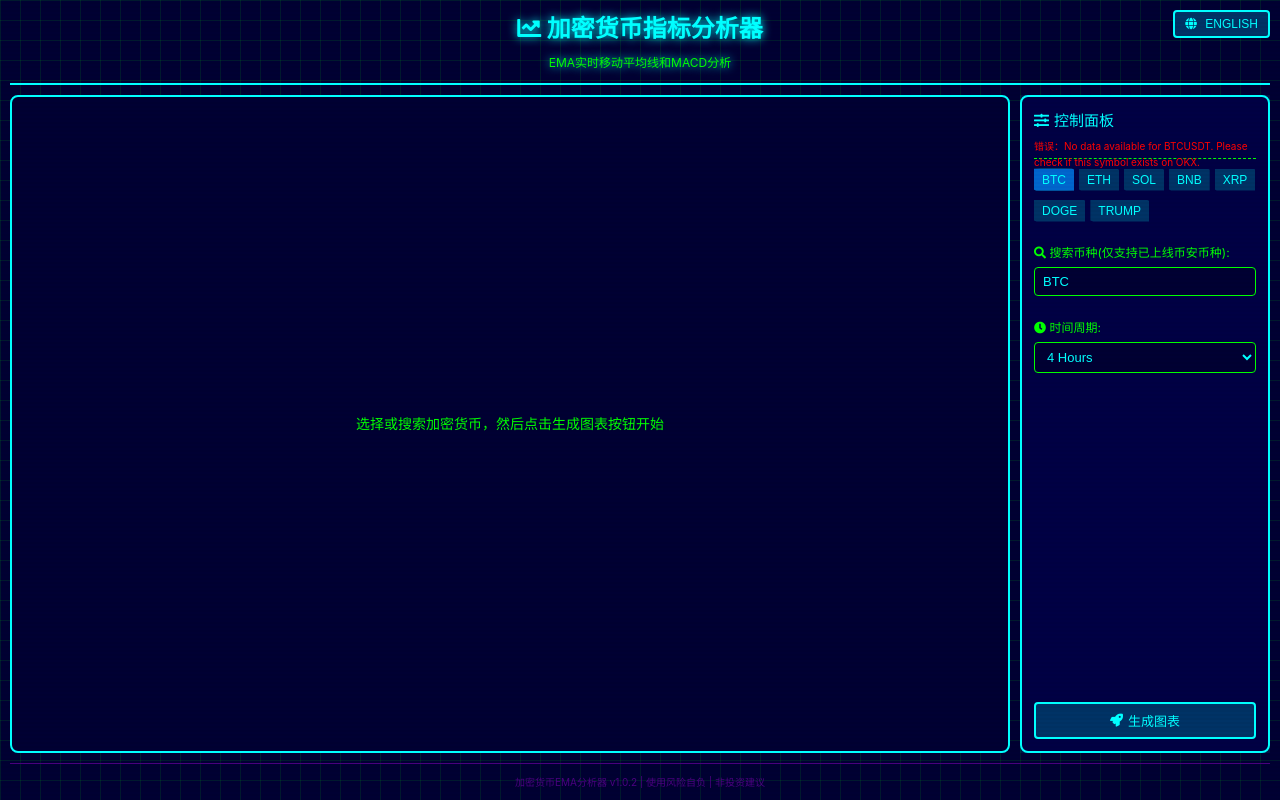
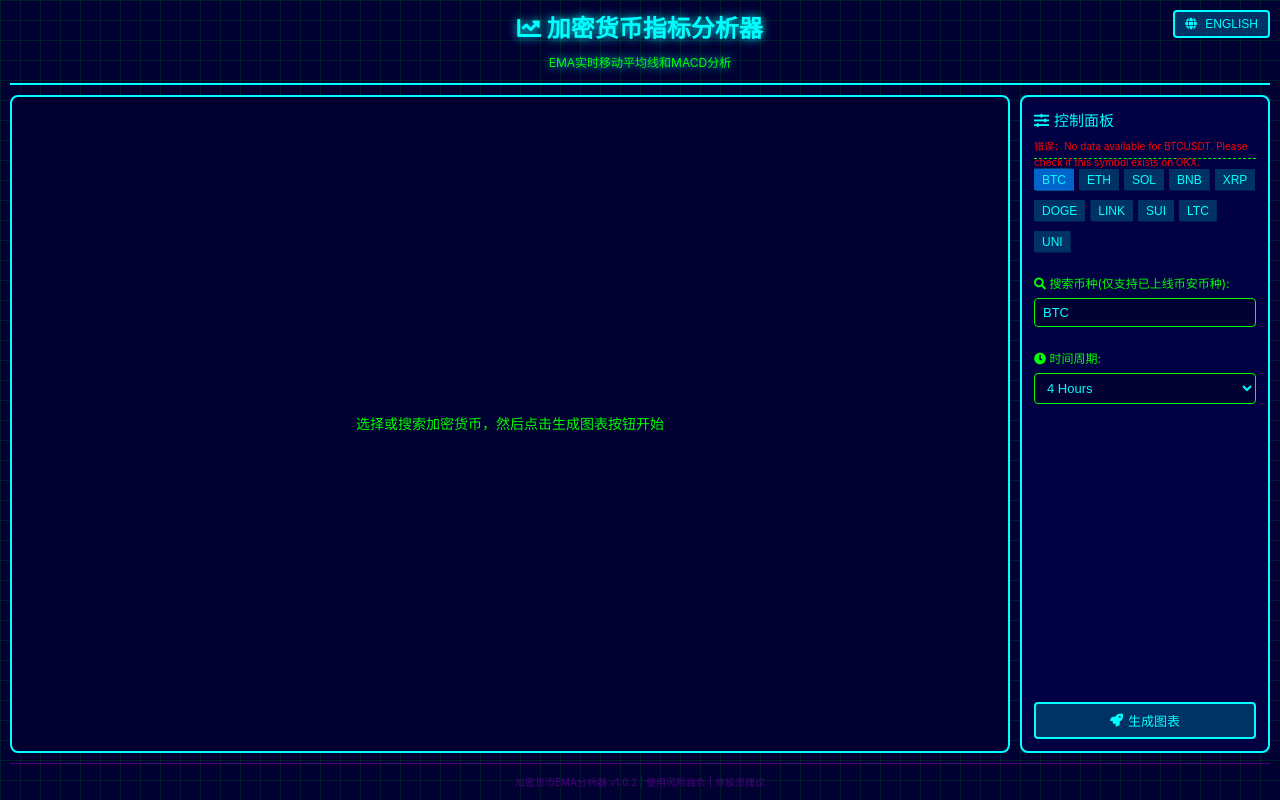
Before and after one commit to kuzicode/crypto-ema-web, a Flask app: page / in a window 1280 px wide. Run offline with Flask 3, Linux system fonts and the light colour scheme; data that the repository does not hold is empty.

Commit message:
Update index.html

```diff
--- a/templates/index.html
+++ b/templates/index.html
@@ -511,7 +511,10 @@
                                 <button type="button" class="pixel-btn" data-symbol="BNB">BNB</button>
                                 <button type="button" class="pixel-btn" data-symbol="XRP">XRP</button>
                                 <button type="button" class="pixel-btn" data-symbol="DOGE">DOGE</button>
-                                <button type="button" class="pixel-btn" data-symbol="TRUMP">TRUMP</button>
+                                <button type="button" class="pixel-btn" data-symbol="LINK">LINK</button>
+                                <button type="button" class="pixel-btn" data-symbol="SUI">SUI</button>
+                                <button type="button" class="pixel-btn" data-symbol="LTC">LTC</button>
+                                <button type="button" class="pixel-btn" data-symbol="UNI">UNI</button>
                             </div>
                         </div>
 
```
